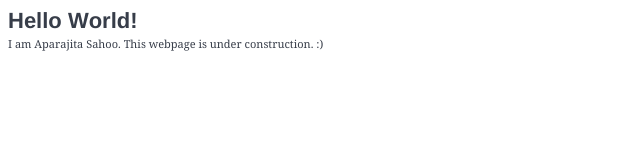
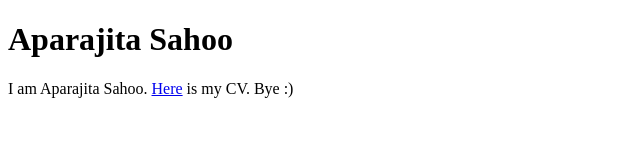
Before and after one commit to aparajitasahoo/aparajitasahoo.github.io, a plain HTML site: page index.html in a window 1280 px wide. Shown: the whole page, without its empty margins (0-640 px from the left). Drawn offline with Linux system fonts and the light colour scheme.

Commit message:
Update, add link to CV on index.html

```diff
--- a/index.html
+++ b/index.html
@@ -1,18 +1,7 @@
 <!DOCTYPE html PUBLIC "-//W3C//DTD HTML 4.01//EN" "http://www.w3.org/TR/html4/strict.dtd">
 <html>
-<head>
-  <meta http-equiv="Content-Type" content="text/html; charset=utf-8">
-  <meta http-equiv="Content-Style-Type" content="text/css">
-  <title></title>
-  <meta name="Generator" content="Cocoa HTML Writer">
-  <meta name="CocoaVersion" content="1404.47">
-  <style type="text/css">
-    p.p2 {margin: 0.0px 0.0px 14.1px 0.0px; line-height: 21.0px; font: 11.0px Georgia; color: #373d49; -webkit-text-stroke: #373d49}
-    span.s1 {font-kerning: none}
-  </style>
-</head>
 <body>
-<h1 style="margin: 0.0px 0.0px 2.3px 0.0px; line-height: 31.5px; font: 22.0px 'Helvetica Neue'; color: #373d49; -webkit-text-stroke: #373d49"><span class="s1"><b>Hello World!</b></span></h1>
-<p class="p2"><span class="s1">I am Aparajita Sahoo. This webpage is under construction. :)</span></p>
+<h1><b>Aparajita Sahoo</b></h1>
+<p>I am Aparajita Sahoo. <a href="./resume/cv.pdf">Here</a> is my CV. Bye :)</p>
 </body>
 </html>
```
Also changed, not shown: resume/upload/pic.jpg (deleted), 15 other files.
